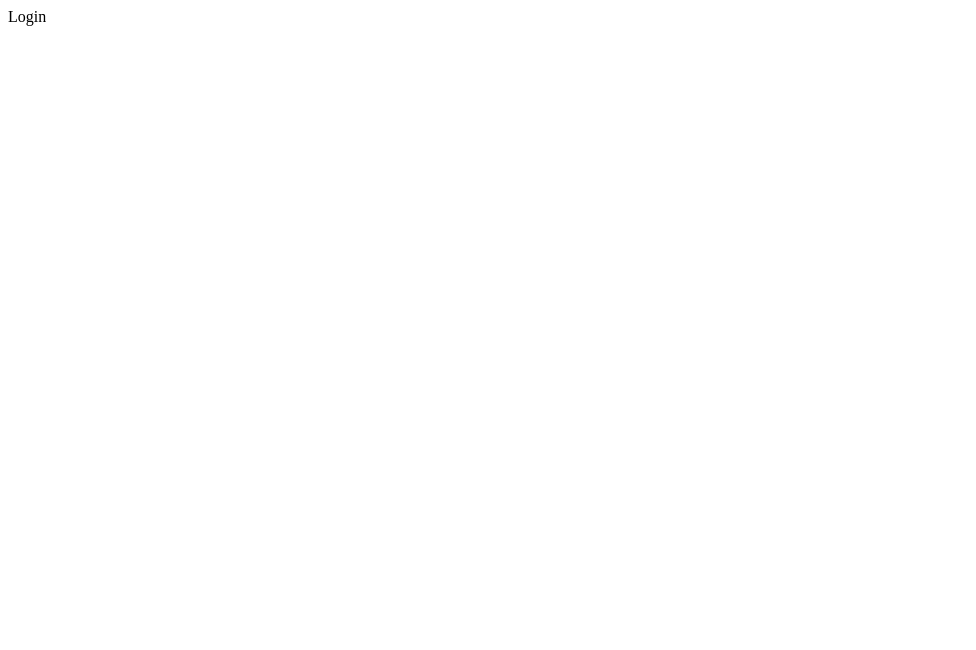
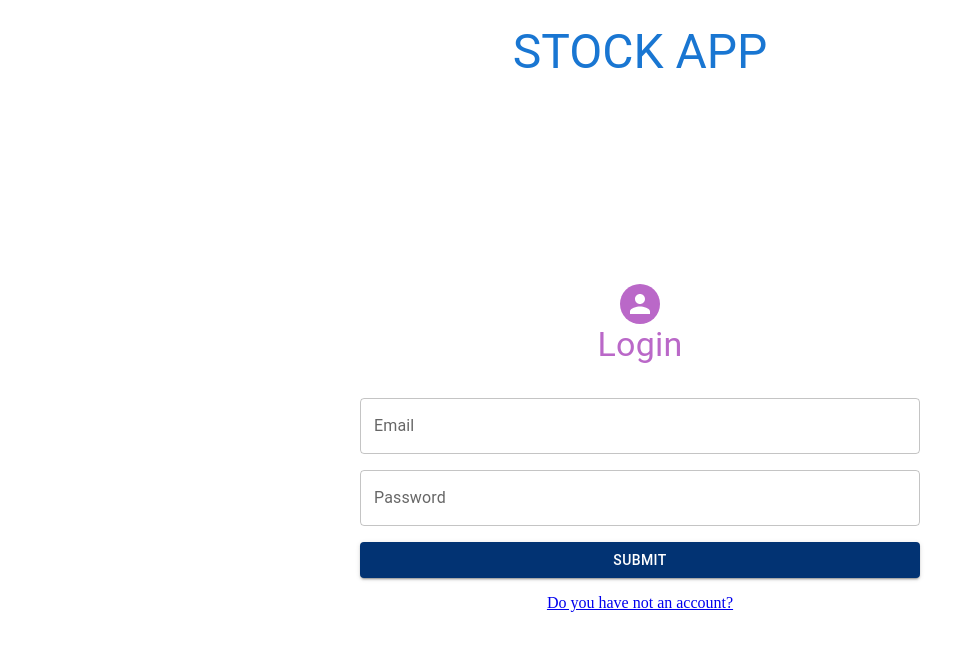
Before and after one commit to nurdoganbahadir/TypeScript-Stock-App, a React (Create React App) app: page / in a window 1280 px wide. Shown: the top 650 px of the page, without its empty margins (0-976 px from the left). Built offline with nearby package versions, Linux system fonts and the light colour scheme.

Commit message:
login page added

```diff
--- a/package.json
+++ b/package.json
@@ -15,12 +15,15 @@
     "@types/react": "^18.3.11",
     "@types/react-dom": "^18.3.1",
     "axios": "^1.7.7",
+    "formik": "^2.4.6",
     "react": "^18.3.1",
     "react-dom": "^18.3.1",
+    "react-redux": "^9.1.2",
     "react-router-dom": "^6.27.0",
     "react-scripts": "5.0.1",
     "typescript": "^4.9.5",
-    "web-vitals": "^2.1.4"
+    "web-vitals": "^2.1.4",
+    "yup": "^1.4.0"
   },
   "scripts": {
     "start": "react-scripts start",
--- a/src/pages/Login.tsx
+++ b/src/pages/Login.tsx
@@ -1,7 +1,127 @@
+import Avatar from "@mui/material/Avatar";
+import Container from "@mui/material/Container";
+import Grid from "@mui/material/Grid";
+import Typography from "@mui/material/Typography";
+import { Link } from "react-router-dom";
+import Box from "@mui/material/Box";
+import TextField from "@mui/material/TextField";
+import { Button } from "@mui/material";
+import { Formik, Form } from "formik";
+import { object, string } from "yup";
+
 const Login = () => {
+  const loginSchema = object({
+    password: string()
+      .required("Şifre zorunludur.")
+      .min(8, "Şifre en az 8 karakter içermelidir.")
+      .max(16, "Şifre en fazla 16 karakter olabilir.")
+      .matches(/[a-z]+/, "Şifre en az bir küçük harf içermelidir")
+      .matches(/[A-Z]+/, "Şifre en az bir büyük harf içermelidir")
+      .matches(
+        /[@$!%*?&,]+/,
+        "Şifre en az bir özel karakter (@$!%*?&.,) içermelidir"
+      ),
+    email: string()
+      .email("Lütfen geçerli bir email giriniz.")
+      .required("Email zorunludur."),
+  });
+
   return (
-    <div>Login</div>
-  )
-}
+    <Container maxWidth="lg">
+      <Grid
+        container
+        justifyContent="center"
+        direction="row-reverse"
+        sx={{
+          height: "100vh",
+          p: 2,
+        }}
+      >
+        <Grid item xs={12} mb={3}>
+          <Typography variant="h3" color="primary" align="center">
+            STOCK APP
+          </Typography>
+        </Grid>
 
-export default Login
+        <Grid item xs={12} sm={10} md={6}>
+          <Avatar
+            sx={{
+              backgroundColor: "secondary.light",
+              m: "auto",
+              width: 40,
+              height: 40,
+            }}
+          ></Avatar>
+          <Typography
+            variant="h4"
+            align="center"
+            mb={4}
+            color="secondary.light"
+          >
+            Login
+          </Typography>
+          <Formik
+            initialValues={{ email: "", password: "" }}
+            validationSchema={loginSchema}
+            onSubmit={(values, actions) => {
+              actions.resetForm();
+              actions.setSubmitting(false);
+            }}
+          >
+            {({
+              isSubmitting,
+              handleChange,
+              values,
+              touched,
+              errors,
+              handleBlur,
+            }) => (
+              <Form>
+                <Box sx={{ display: "flex", flexDirection: "column", gap: 2 }}>
+                  <TextField
+                    label="Email"
+                    name="email"
+                    id="email"
+                    type="email"
+                    variant="outlined"
+                    onChange={handleChange}
+                    value={values.email}
+                    onBlur={handleBlur}
+                    error={touched.email && Boolean(errors.email)}
+                    helperText={errors.email}
+                  />
+                  <TextField
+                    label="Password"
+                    name="password"
+                    id="password"
+                    type="password"
+                    variant="outlined"
+                    onChange={handleChange}
+                    value={values.password}
+                    onBlur={handleBlur}
+                    error={touched.password && Boolean(errors.password)}
+                    helperText={errors.password}
+                  />
+                  <Button
+                    variant="contained"
+                    type="submit"
+                    disabled={isSubmitting}
+                    sx={{ backgroundColor: "#023373" }}
+                  >
+                    Submit
+                  </Button>
+                </Box>
+              </Form>
+            )}
+          </Formik>
+
+          <Box sx={{ textAlign: "center", mt: 2 }}>
+            <Link to="/register">Do you have not an account?</Link>
+          </Box>
+        </Grid>
+      </Grid>
+    </Container>
+  );
+};
+
+export default Login;
```
Also changed, not shown: 2 other files (tests, documents, lock files or other folders).
